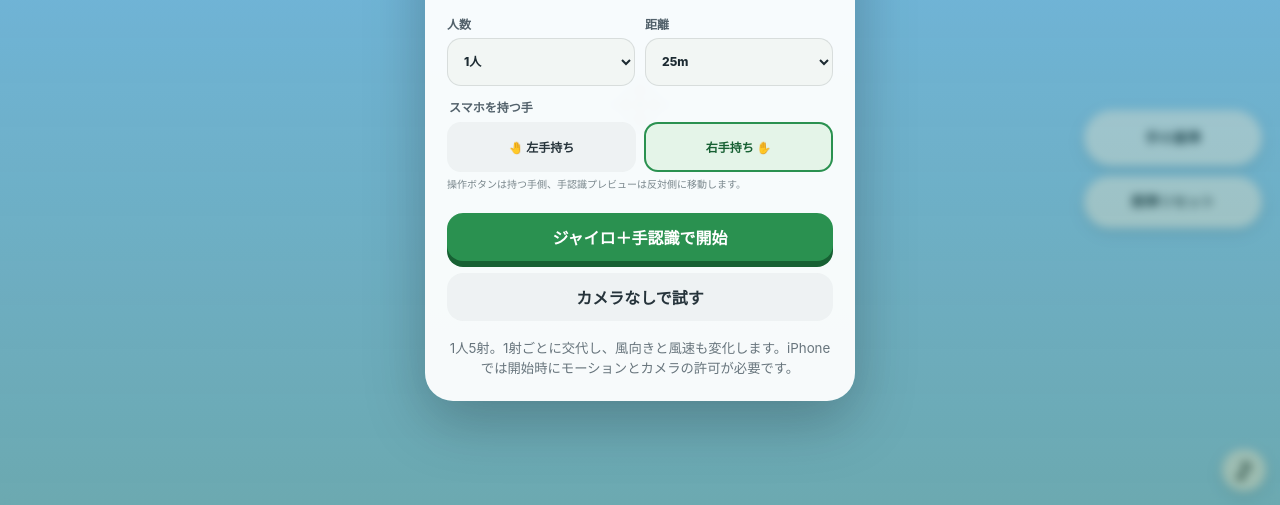
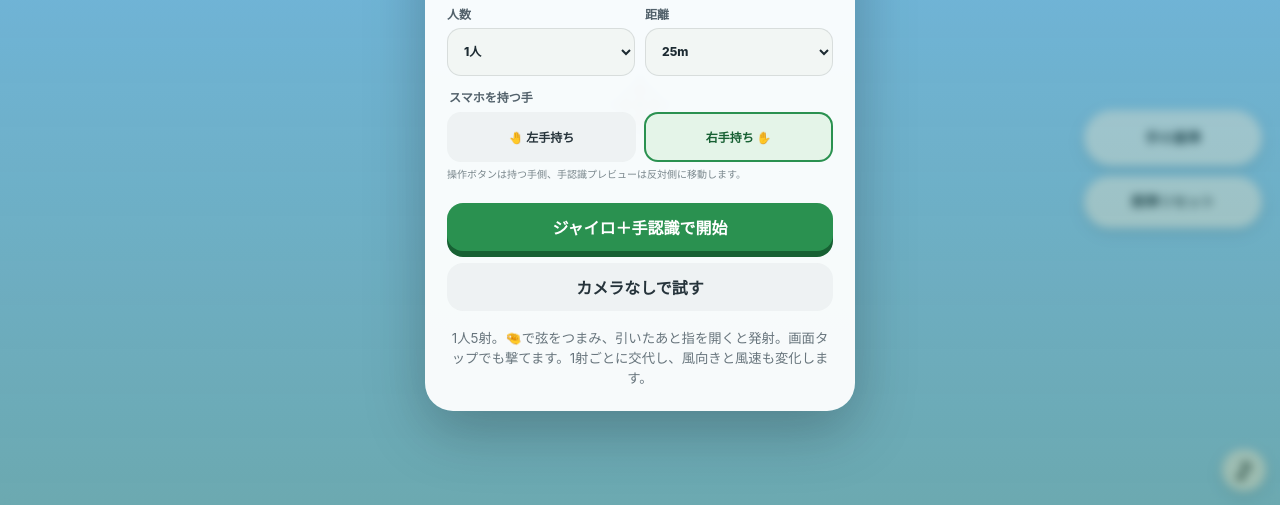
Before and after one commit to Healthy0128/Archery-camera, a plain HTML site: page index.html in a window 1280 px wide. Shown: the part 295-800 px from the top of the page. Drawn offline with nearby package versions, Linux system fonts and the light colour scheme.

Commit message:
Document one-hand and pinch-release controls

```diff
--- a/index.html
+++ b/index.html
@@ -72,7 +72,7 @@
 
         <button id="startBtn" type="button">ジャイロ＋手認識で開始</button>
         <button id="mouseBtn" class="secondary" type="button">カメラなしで試す</button>
-        <small>1人5射。1射ごとに交代し、風向きと風速も変化します。iPhoneでは開始時にモーションとカメラの許可が必要です。</small>
+        <small>1人5射。🤏で弦をつまみ、引いたあと指を開くと発射。画面タップでも撃てます。1射ごとに交代し、風向きと風速も変化します。</small>
       </div>
     </section>
 
```
